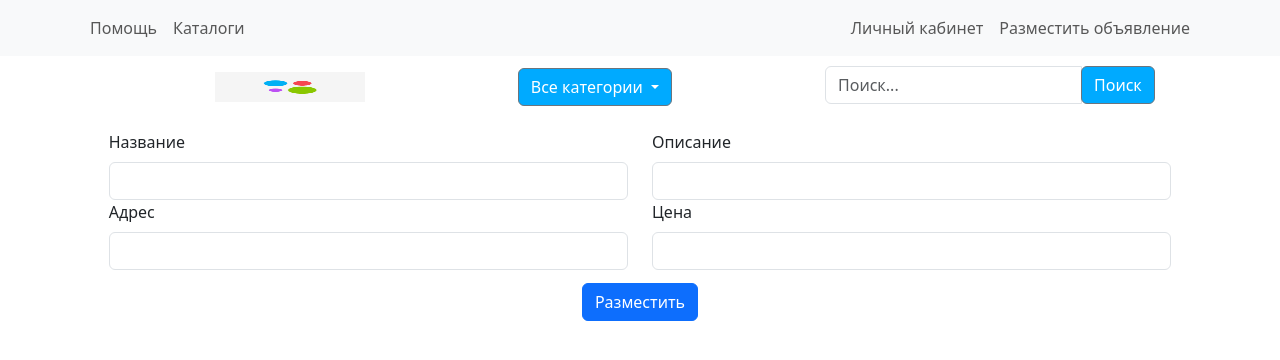
After one commit to lifix1/BazarAvito, a Flask app: page /additem in a window 1280 px wide. The commit adds this page. Shown: the top 360 px of the page. Run offline with Flask 3, Linux system fonts and the light colour scheme; a user stored in the database is signed in; data comes from the database, SQL or seed files in the repository; both versions use the stored data as it was after the commit.

Commit message:
чё то вышло

```diff
--- a/main.py
+++ b/main.py
@@ -13,10 +13,6 @@ login_manager.init_app(app)
 db_session.global_init("db/users.db")
 
 
-def connectdb(name):
-    con = sqlite3.connect(name)
-    cur = con.cursor()
-
 
 @login_manager.user_loader
 def load_user(user_id):
@@ -26,8 +22,12 @@ def load_user(user_id):
 
 @app.route('/')
 def index():
+    con = sqlite3.connect('db/main.db')
+    cur = con.cursor()
+    data = list(cur.execute('select * from all_offers'))
+    con.close()
     return render_template('index.html', title='Bazarvito',
-                           current_user=current_user if current_user.is_authenticated else False)
+                           current_user=current_user if current_user.is_authenticated else False, data=data)
 
 
 @app.route('/register', methods=['GET', 'POST'])
@@ -90,6 +90,17 @@ def profile():
     return render_template('profile.html')
 
 
+@app.route('/additem')
+@login_required
+def additem():
+    con = sqlite3.connect('db/main.db')
+    cur = con.cursor()
+    cur.execute('select 1 from all_offers')
+    columns = list(map(lambda x: x[0], cur.description))
+    names = ['Название', 'Описание', 'Адрес', 'Цена']
+    return render_template('additem.html', names=names, columns=columns)
+
+
 if __name__ == '__main__':
     # create_db()
     app.run(host='127.0.0.1', port=8080)
--- /dev/null
+++ b/templates/additem.html
@@ -0,0 +1,17 @@
+{% extends "base.html" %}
+
+{% block content %}
+<form class="row justify-content-md-center" method="post" style="">
+    {% for name in names %}
+    {% for column in columns %}
+    <div class="col-md-5">
+        <label for="{{ column }}" class="form-label">{{ name }}</label>
+        <input type="text" class="form-control" id="{{ column }}">
+    </div>
+    {% endfor %}
+    {% endfor %}
+    <div class="col-12" style="display: flex; justify-content: center; margin-top: 1%;">
+        <button type="submit" class="btn btn-primary">Разместить</button>
+    </div>
+</form>
+{% endblock %}
--- a/templates/base.html
+++ b/templates/base.html
@@ -37,7 +37,7 @@
                     </div>
                     {% endif %}
                     <div class="nav-item">
-                        <a class="nav-link" href="#">Разместить объявление</a>
+                        <a class="nav-link" href="/additem">Разместить объявление</a>
                     </div>
                 </div>
             </div>
--- a/templates/profile.html
+++ b/templates/profile.html
@@ -10,7 +10,7 @@
     <button class="astext button-container">Резюме</button>
     <div>
         <center>
-            <button class="button-blue">разместить объявление</button>
+            <a href="/additem"><button class="button-blue">разместить объявление</button></a>
         </center>
 
     </div>
```
Also changed, not shown: templates/index.html (+11 -9 lines), db/main.db (added).
